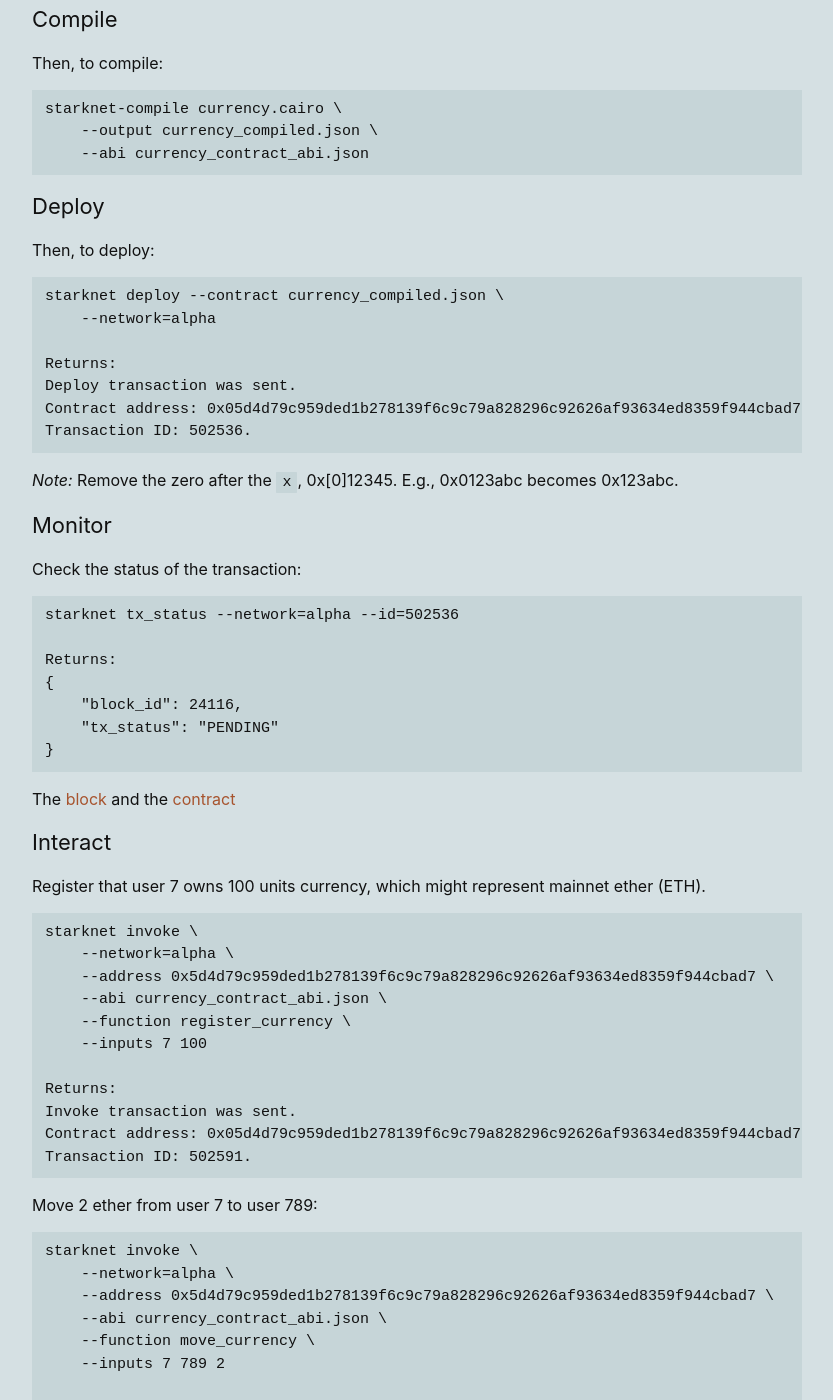
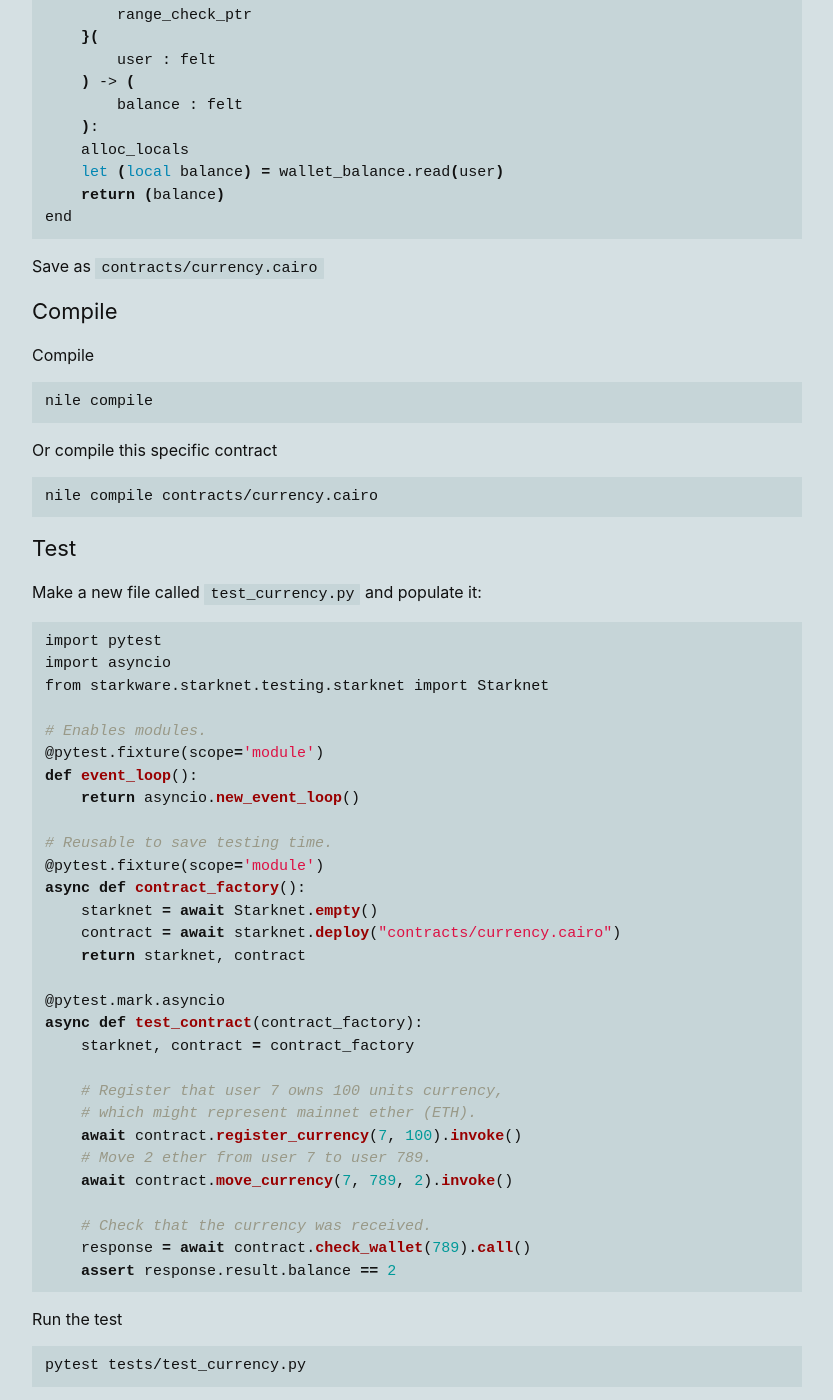
Before and after one commit to perama-v/perama-v.github.io, a Jekyll site: the page built from docs/cairo/examples/currency.md, in a window 1280 px wide and 1400 px high, scrolled down 1323 px. Shown: the whole window, without its empty margins (223-1056 px from the left). Built offline with Jekyll 4.4.1, drawn with Linux system fonts in a browser that asks for light colours; some of the changed text lies outside the part shown.

Commit message:
currency update

````diff
--- a/docs/cairo/examples/currency.md
+++ b/docs/cairo/examples/currency.md
@@ -49,106 +57,103 @@
 
 @view
 func check_wallet{
-        storage_ptr : Storage*, pedersen_ptr : HashBuiltin*,
-        range_check_ptr}(
-        user : felt) -> (balance : felt):
+        syscall_ptr : felt*,
+        pedersen_ptr : HashBuiltin*,
+        range_check_ptr
+    }(
+        user : felt
+    ) -> (
+        balance : felt
+    ):
     alloc_locals
     let (local balance) = wallet_balance.read(user)
     return (balance)
 end
 ```
-Save as `currency.cairo`.
+Save as `contracts/currency.cairo`
 
 ### Compile
 
-Then, to compile:
+Compile
 ```
-starknet-compile currency.cairo \
-    --output currency_compiled.json \
-    --abi currency_contract_abi.json
+nile compile
 ```
-### Deploy
-
-Then, to deploy:
+Or compile this specific contract
 ```
-starknet deploy --contract currency_compiled.json \
-    --network=alpha
-
-Returns:
-Deploy transaction was sent.
-Contract address: 0x05d4d79c959ded1b278139f6c9c79a828296c92626af93634ed8359f944cbad7.
-Transaction ID: 502536.
+nile compile contracts/currency.cairo
 ```
 
-*Note:* Remove the zero after the `x`, 0x[0]12345. E.g., 0x0123abc becomes 0x123abc.
+### Test
 
-### Monitor
+Make a new file called `test_currency.py` and populate it:
 
-Check the status of the transaction:
+```py
+import pytest
+import asyncio
+from starkware.starknet.testing.starknet import Starknet
 
+# Enables modules.
+@pytest.fixture(scope='module')
+def event_loop():
+    return asyncio.new_event_loop()
+
+# Reusable to save testing time.
+@pytest.fixture(scope='module')
+async def contract_factory():
+    starknet = await Starknet.empty()
+    contract = await starknet.deploy("contracts/currency.cairo")
+    return starknet, contract
+
+@pytest.mark.asyncio
+async def test_contract(contract_factory):
+    starknet, contract = contract_factory
+
+    # Register that user 7 owns 100 units currency,
+    # which might represent mainnet ether (ETH).
+    await contract.register_currency(7, 100).invoke()
+    # Move 2 ether from user 7 to user 789.
+    await contract.move_currency(7, 789, 2).invoke()
+
+    # Check that the currency was received.
+    response = await contract.check_wallet(789).call()
+    assert response.result.balance == 2
 ```
-starknet tx_status --network=alpha --id=502536
+Run the test
+```
+pytest tests/test_currency.py
+```
 
-Returns:
-{
-    "block_id": 24116,
-    "tx_status": "PENDING"
-}
+### Local Deployment
+
+Deploy to the local devnet.
 ```
-The [block](https://voyager.online/block/24116) and the
-[contract](https://voyager.online/contract/0x5d4d79c959ded1b278139f6c9c79a828296c92626af93634ed8359f944cbad7#state)
+nile deploy currency --alias currency
+```
 
 ### Interact
 
-Register that user 7 owns 100 units currency, which might represent mainnet ether (ETH).
+Write
+```
+nile invoke currency register_currency 7 100
+```
+Read
+```
+nile call currency check_wallet 7
+```
+Result: `100`
 
+### Public deployment
+
+Will default to the Goerli/alpha testnet until mainnet is available.
 ```
-starknet invoke \
-    --network=alpha \
-    --address 0x5d4d79c959ded1b278139f6c9c79a828296c92626af93634ed8359f944cbad7 \
-    --abi currency_contract_abi.json \
-    --function register_currency \
-    --inputs 7 100
-
-Returns:
-Invoke transaction was sent.
-Contract address: 0x05d4d79c959ded1b278139f6c9c79a828296c92626af93634ed8359f944cbad7.
-Transaction ID: 502591.
+nile deploy currency --alias currency --network mainnet
+```
+Result:
+```
+🚀 Deploying currency
+🌕 artifacts/currency.json successfully deployed to 0x04e3cd9ea4aec919c97edd7e3415e21db3cce02fda67c269e6f24e3a12f300a9
+📦 Registering deployment as currency in mainnet.deployments.txt
 ```
 
-Move 2 ether from user 7 to user 789:
-```
-starknet invoke \
-    --network=alpha \
-    --address 0x5d4d79c959ded1b278139f6c9c79a828296c92626af93634ed8359f944cbad7 \
-    --abi currency_contract_abi.json \
-    --function move_currency \
-    --inputs 7 789 2
-
-Returns:
-Invoke transaction was sent.
-Contract address: 0x05d4d79c959ded1b278139f6c9c79a828296c92626af93634ed8359f944cbad7.
-Transaction ID: 502617.
-```
-Check that the currency was received:
-```
-starknet call \
-    --network=alpha \
-    --address 0x5d4d79c959ded1b278139f6c9c79a828296c92626af93634ed8359f944cbad7 \
-    --abi currency_contract_abi.json \
-    --function check_wallet \
-    --inputs 789
-
-Returns:
-2
-```
-Status options:
-
-- NOT_RECEIVED: The transaction has not been received yet (i.e., not written to storage).
-- RECEIVED: The transaction was received by the operator.
-    - PENDING: The transaction passed the validation and is waiting to be sent on-chain.
-        - REJECTED: The transaction failed validation and thus was skipped.
-        - ACCEPTED_ONCHAIN: The transaction was accepted on-chain.
-
-
-Visit the [voyager explorer](https://voyager.online/) to see the transactions.
+Deployments can be viewed in the voyager explorer
+https://voyager.online
````
Also changed, not shown: other parts of docs/cairo/examples/currency.md (+15 -7 lines), docs/cairo/by_example.md (+5 -4 lines), docs/cairo/examples/TEMPLATE.md (+5 -5 lines).
